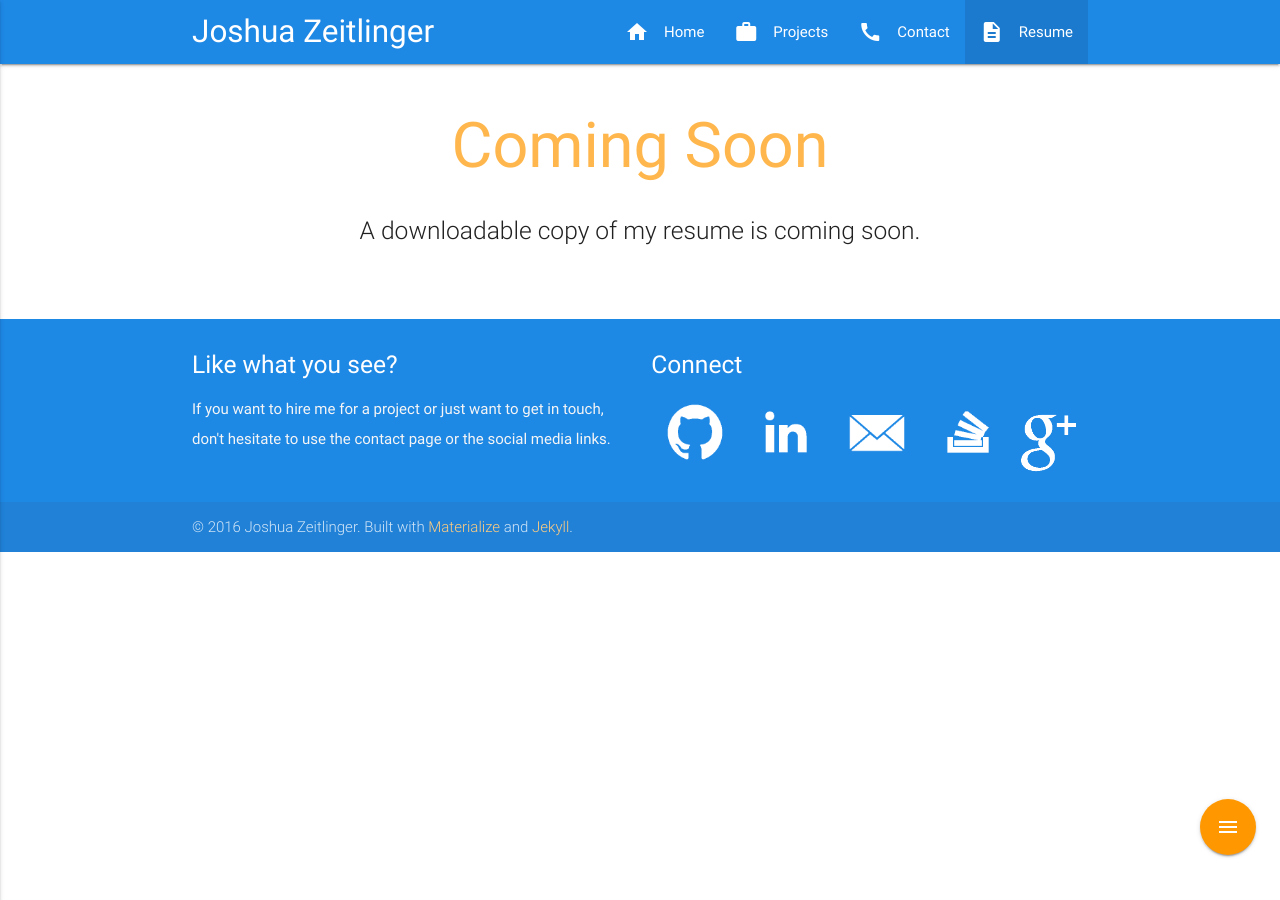
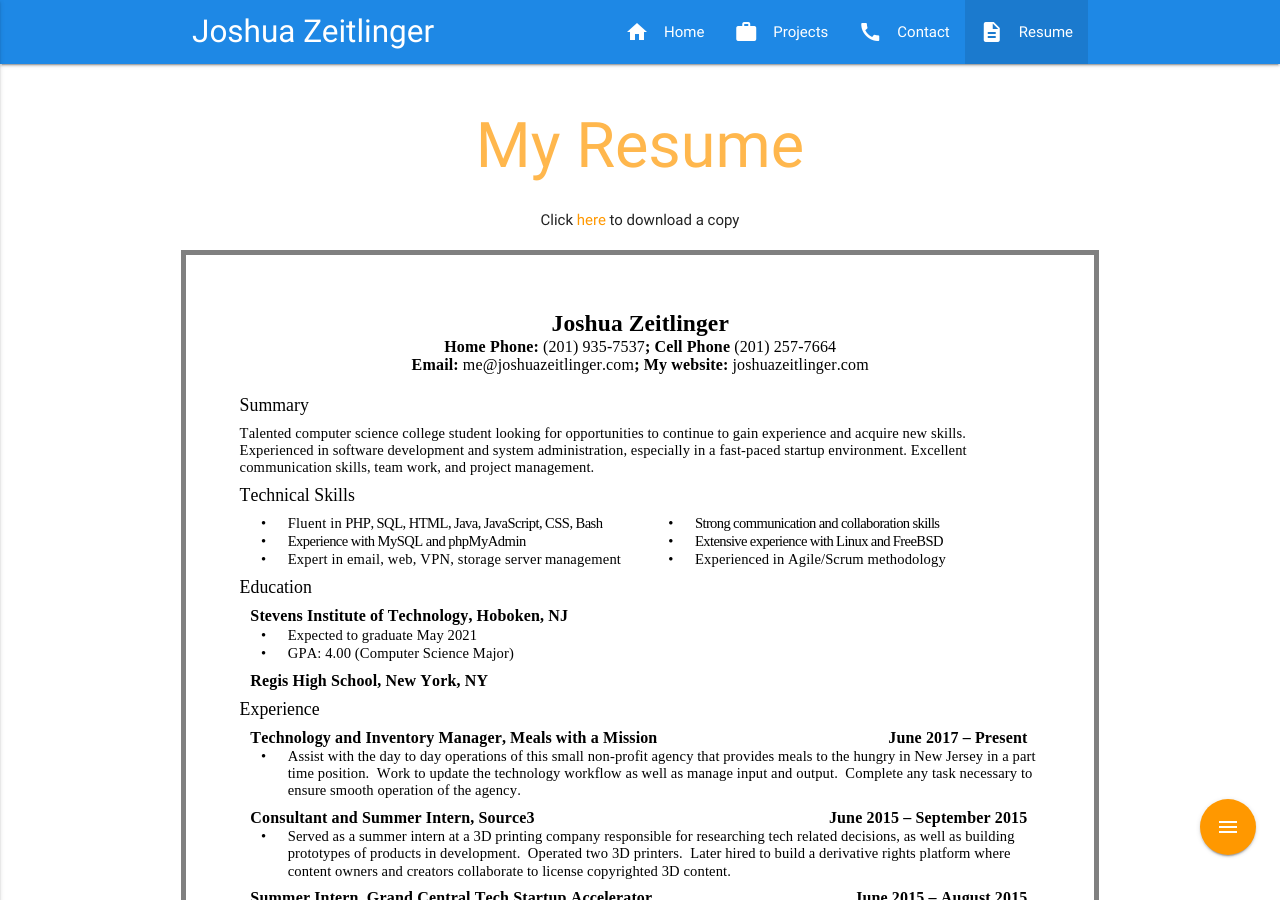
Before and after one commit to joshuaspring9/personal-website, a Jekyll site: the page built from resume/index.html, in a window 1280 px wide and 900 px high. Built offline with Jekyll 4.4.1, drawn with Linux system fonts in a browser that asks for light colours; nearby versions of some CDN libraries.

Commit message:
Add resume to site

```diff
--- a/resume/index.html
+++ b/resume/index.html
@@ -4,9 +4,10 @@ layout: default
 <div id="index-banner" class="section no-pad-bot">
     <div class="container">
 
-		<h1 class="header center orange-text text-lighten-2">Coming Soon</h1>
+		<h1 class="header center orange-text text-lighten-2">My Resume</h1>
 		<div class="row center">
-		  <h5 class="header col s12 light">A downloadable copy of my resume is coming soon.</h5>
+			<p>Click <a href="{{site.baseurl}}/resume/Resume-Joshua Zeitlinger.pdf" class="orange-text">here</a> to download a copy</p>
+			<img alt="Resume" src="{{site.baseurl}}/resume/Resume-Joshua-Zeitlinger.svg" style="width: 100%; height: 100%; border: 5px solid gray;" />
 		</div>
 		<br><br>
 
```
Also changed, not shown: resume/Resume-Joshua-Zeitlinger.svg (added), 1 other file.
